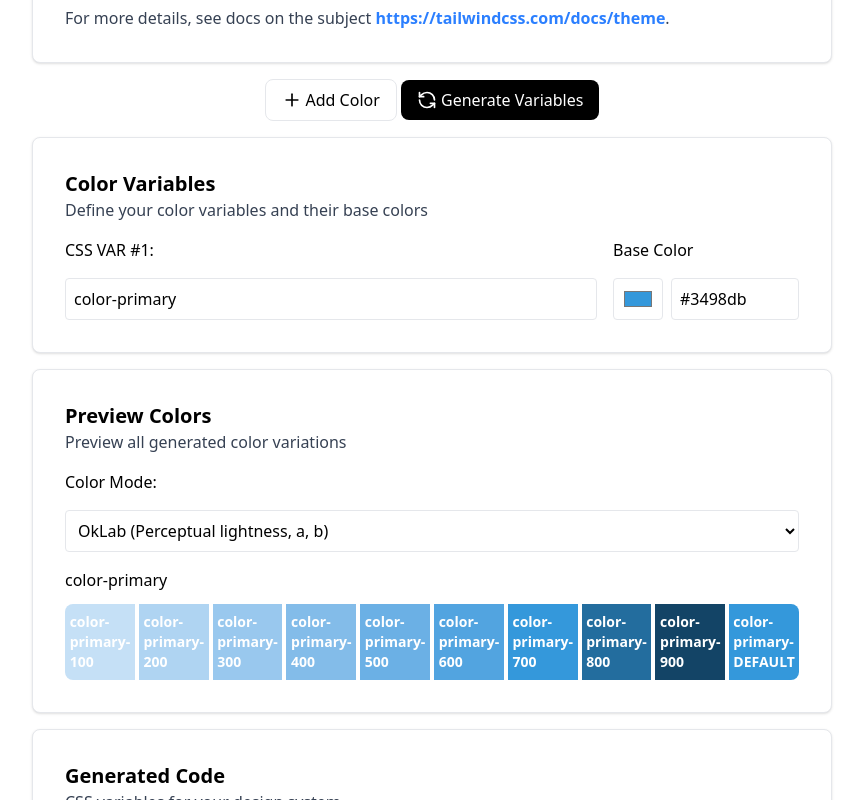
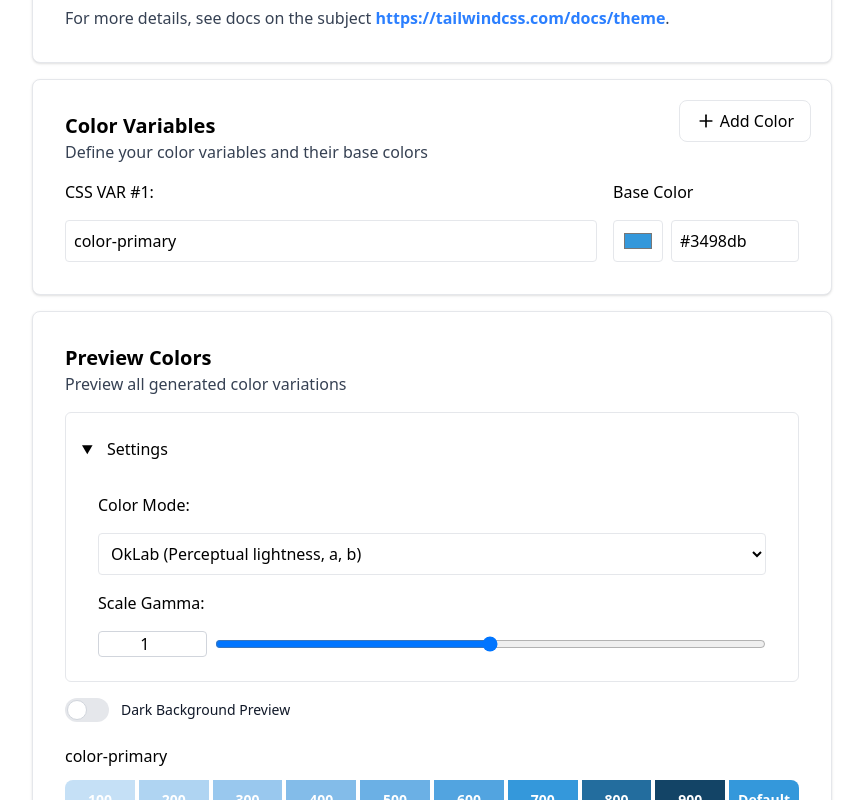
Before and after one commit to Maxiviper117/generate-colors-tailwindv4, a SvelteKit app: page / in a window 1280 px wide. Shown: the part 380-1180 px from the top of the page, without its empty margins (208-1071 px from the left). Built offline with nearby package versions, Linux system fonts and the light colour scheme.

Commit message:
feat: add dark background preview toggle and enhance settings panel with scale gamma slider

```diff
--- a/src/routes/+page.svelte
+++ b/src/routes/+page.svelte
@@ -9,6 +9,7 @@
 	let scaleCorrectLightness = $state(false);
 	let scaleGamma = $state(1.0);
 	let scalePadding = $state([0.2, 0.2]);
+	let previewDarkToggle = $state(false);
 
 	function reset() {
 		// colorSets = [{ id: 0, varName: 'color-primary', baseColor: '#3498db' }];
@@ -185,7 +186,7 @@
 				</p>
 			</div>
 		</div>
-		<div class="flex items-center justify-center">
+		<!-- <div class="flex items-center justify-center">
 			<div class="">
 				<button
 					class="inline-flex items-center gap-1 rounded-lg border border-gray-200 px-4 py-2 font-medium hover:bg-gray-100"
@@ -205,14 +206,24 @@
 					Generate Variables</button
 				>
 			</div>
-		</div>
-		<div class="flex flex-col gap-4 rounded-lg border border-gray-200 bg-white p-8 shadow">
+		</div> -->
+		<div class="flex flex-col gap-4 rounded-lg border border-gray-200 bg-white p-8 shadow relative">
+			<button
+					class="inline-flex items-center gap-1 rounded-lg border border-gray-200 px-4 py-2 font-medium hover:bg-gray-100 absolute top-5 right-5"
+					onclick={() => {
+						addColorSet();
+						generateAndDisplayShades();
+					}}
+				>
+					<Plus size={20} />
+					Add Color</button
+				>
 			<div>
 				<h2>Color Variables</h2>
 				<p>Define your color variables and their base colors</p>
 			</div>
 			{#each colorSets as cs, index (cs.id)}
-				<div class="flex gap-4" in:slide out:slid>
+				<div class="flex gap-4" in:slide out:slide>
 					<div class="flex flex-1 flex-col gap-4">
 						<label for={'variableName-' + cs.id} class="font-medium text-nowrap"
 							>CSS VAR #{index + 1}:</label
@@ -244,6 +255,7 @@
 							<button
 								class="rounded px-4 py-2 font-bold text-white hover:bg-gray-200"
 								onclick={() => {
+									console.log('Remove color set:', cs.id);
 									removeColorSet(cs.id);
 									generateAndDisplayShades();
 								}}
@@ -266,16 +278,25 @@
 				<p>Preview all generated color variations</p>
 			</div>
 			<div class="flex w-full flex-col gap-4 rounded-lg bg-white">
-				<label class="tooltip rounded font-medium text-black" for="colorMode"
-					>Color Mode:
+				<details open class="rounded-md border border-gray-200 px-4 py-2 font-medium">
+					<summary class="py-4 font-medium">
+						<span class="rounded bg-white px-2 py-1"> Settings </span>
+					</summary>
+					<div class="rounded-lg flex flex-col gap-4 p-4 bg-white">
+						<div class="flex flex-col gap-4">
+							<div class="flex items-center gap-4">
+								<label class="tooltip rounded font-medium text-black" for="colorMode">
+									Color Mode:
 									<span class="tooltip-text">
 										With dropdown selected you can use arrow keys (up and down) to change mode
 									</span>
 								</label>
+							</div>
+
 							<select
 								id="colorMode"
 								bind:value={colorMode}
-					class="rounded border border-gray-200 p-2"
+								class="rounded border border-gray-200 bg-white p-2"
 								onchange={generateAndDisplayShades}
 							>
 								{#each Object.entries(colorModeTooltip) as [mode, tooltip]}
@@ -283,17 +304,55 @@
 								{/each}
 							</select>
 						</div>
-			<div class="grid gap-6">
+						<!-- Added slider for changing scaleGamma -->
+						<div class="flex flex-col gap-4">
+							<label for="scaleGamma" class="font-medium"> Scale Gamma: </label>
+							<div class="flex items-center gap-2">
+								<input
+									type="number"
+									min="0"
+									max="2"
+									step="0.1"
+									bind:value={scaleGamma}
+									onchange={generateAndDisplayShades}
+									class="w-32 rounded border border-gray-300 bg-white px-2 text-center"
+									placeholder="Enter Gamma Value"
+								/>
+								<input
+									type="range"
+									id="scaleGamma"
+									min="0"
+									max="2"
+									step="0.1"
+									bind:value={scaleGamma}
+									onchange={generateAndDisplayShades}
+									class="w-full"
+								/>
+							</div>
+						</div>
+					</div>
+				</details>
+			</div>
+			<div>
+				<label class="inline-flex cursor-pointer items-center">
+					<input type="checkbox" value="" class="peer sr-only" bind:checked={previewDarkToggle} />
+					<div
+						class="peer relative h-6 w-11 rounded-full bg-gray-200 peer-checked:bg-black peer-focus:ring-4 peer-focus:outline-none after:absolute after:start-[2px] after:top-[2px] after:h-5 after:w-5 after:rounded-full after:border after:border-gray-300 after:bg-white after:transition-all after:content-[''] peer-checked:after:translate-x-full peer-checked:after:border-white rtl:peer-checked:after:-translate-x-full"
+					></div>
+					<span class="ms-3 text-sm font-medium text-gray-900">Dark Background Preview</span>
+				</label>
+			</div>
+			<div class={`grid gap-6 ${previewDarkToggle ? 'rounded bg-gray-900 p-4 text-white' : ''}`}>
 				{#each colorSets as cs}
 					<div class="flex flex-col gap-1 space-y-2">
 						<label class="font-medium" for={cs.varName}>{cs.varName}</label>
 						<div class="grid grid-cols-10 gap-1 overflow-hidden rounded-lg">
-							{#each dummyBoxes.filter((box) => box.varName === cs.varName) as box}
+							{#each dummyBoxes.filter((box) => box.varName === cs.varName) as box, index}
 								<div
-									class="flex items-center justify-center p-2 text-sm font-bold text-white"
+									class="flex min-h-10 items-center justify-center p-2 text-sm font-bold text-white"
 									style="background: {box.cssColor};"
 								>
-									{box.varName}-{box.shade}
+									{index === 9 ? 'Default' : parseInt(box.shade)}
 								</div>
 							{/each}
 						</div>
@@ -329,14 +388,14 @@
 		padding: 2rem;
 	} */
 
-	.code {
+	/* .code {
 		font-size: 0.9rem;
 		color: whitesmoke;
 
-		background-color: var(--color-gray-800); /* Added background color for better contrast */
-		border-radius: 4px; /* Added border radius for aesthetics */
-		padding: 0.5rem; /* Added padding for spacing */
-	}
+		background-color: var(--color-gray-800);
+		border-radius: 4px;
+		padding: 0.5rem;
+	} */
 	.tooltip {
 		position: relative;
 		display: inline-block;
```
Lines whose indentation alone changed are shown as unchanged.
